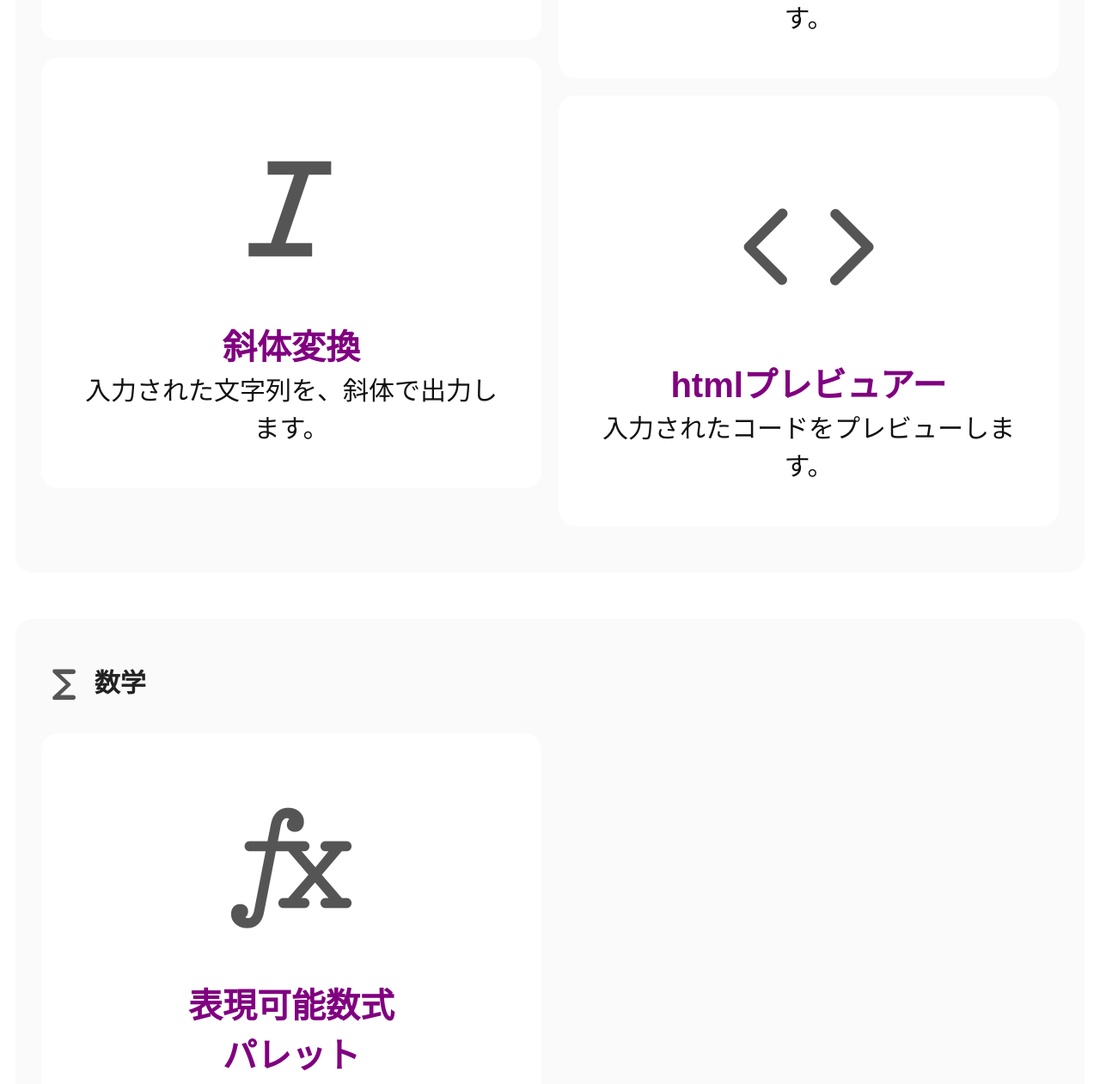
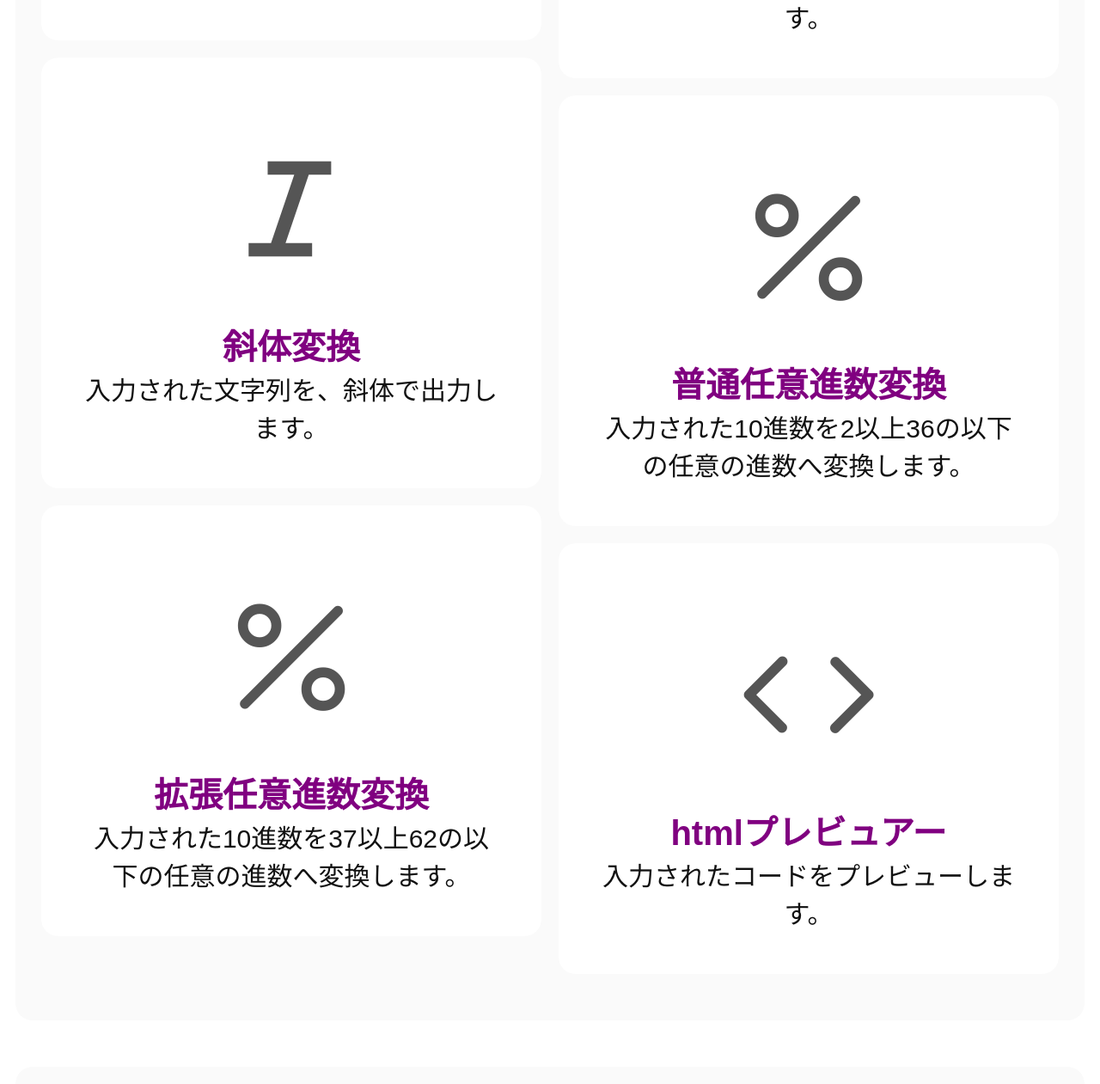
Before and after one commit to keirinsha/tool, a plain HTML site: page index.html in a window 1280 px wide. Shown: the part 2004-3265 px from the top of the page at 86% size. Drawn offline with nearby package versions, Linux system fonts and the light colour scheme.

Commit message:
Update index.html

```diff
--- a/index.html
+++ b/index.html
@@ -61,7 +61,14 @@
 <b><span style="font-size:40px; color:purple">斜体変換</b></span><br>
 入力された文字列を、斜体で出力します。
 </div></center></a>
-
+<div style="padding:10px"></div>
+<a style="text-decoration:none; color:#111"href="">
+<div style="background:#fff; border-radius:20px; padding:50px; border:0px solid #ddd"><center><br>
+<span class="material-symbols-rounded" style="font-size:140pt; vertical-align:top; color:#555;">percent</span>
+<br><br>
+<b><span style="font-size:40px; color:purple">拡張任意進数変換</b></span><br>
+入力された10進数を37以上62の以下の任意の進数へ変換します。
+</div></center></a>
 
 
 </div>
@@ -82,6 +89,14 @@
 入力された文字列を、Unicode15.0で表現可能な書体として出力します。
 </div></center></a>
 <div style="padding:10px"></div>
+<a style="text-decoration:none; color:#111"href="https://keirinsha.github.io/tools/num.html">
+<div style="background:#fff; border-radius:20px; padding:50px; border:0px solid #ddd"><center><br>
+<span class="material-symbols-rounded" style="font-size:140pt; vertical-align:top; color:#555;">percent</span>
+<br><br>
+<b><span style="font-size:40px; color:purple">普通任意進数変換</b></span><br>
+入力された10進数を2以上36の以下の任意の進数へ変換します。
+</div></center></a>
+<div style="padding:10px"></div>
 <a style="text-decoration:none; color:#111"href="https://keirinsha.github.io/tools/html.html">
 <div style="background:#fff; border-radius:20px; padding:50px; border:0px solid #ddd"><center><br>
 <span class="material-symbols-rounded" style="font-size:140pt; vertical-align:top; color:#555;">code</span>
@@ -89,7 +104,6 @@
 <b><span style="font-size:40px; color:purple">htmlプレビュアー</b></span><br>
 入力されたコードをプレビューします。
 </div></center></a>
-
 
 </div>
 </div>
```
